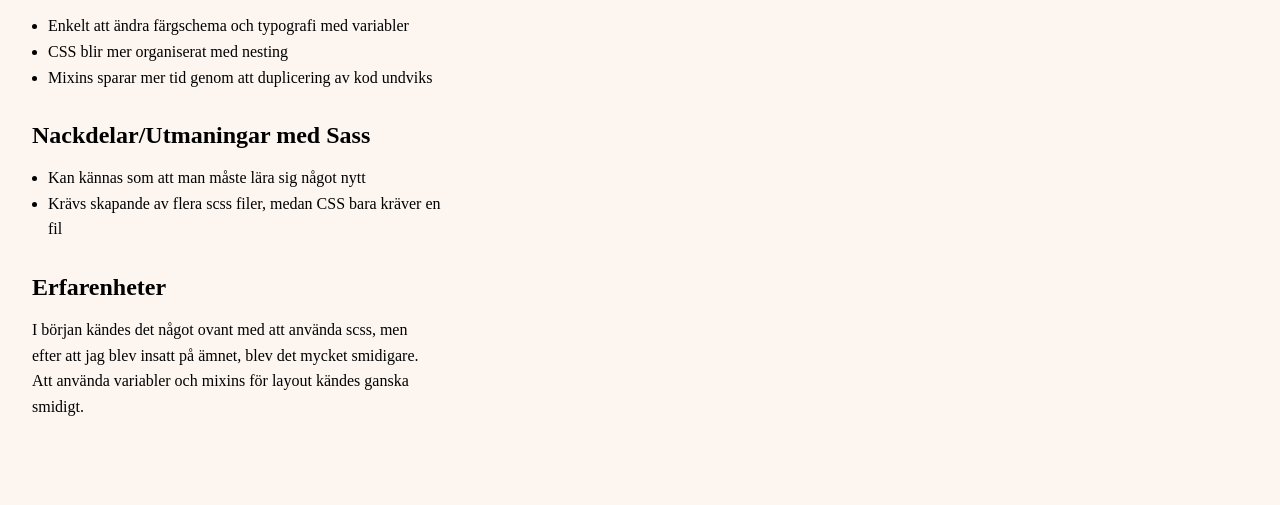
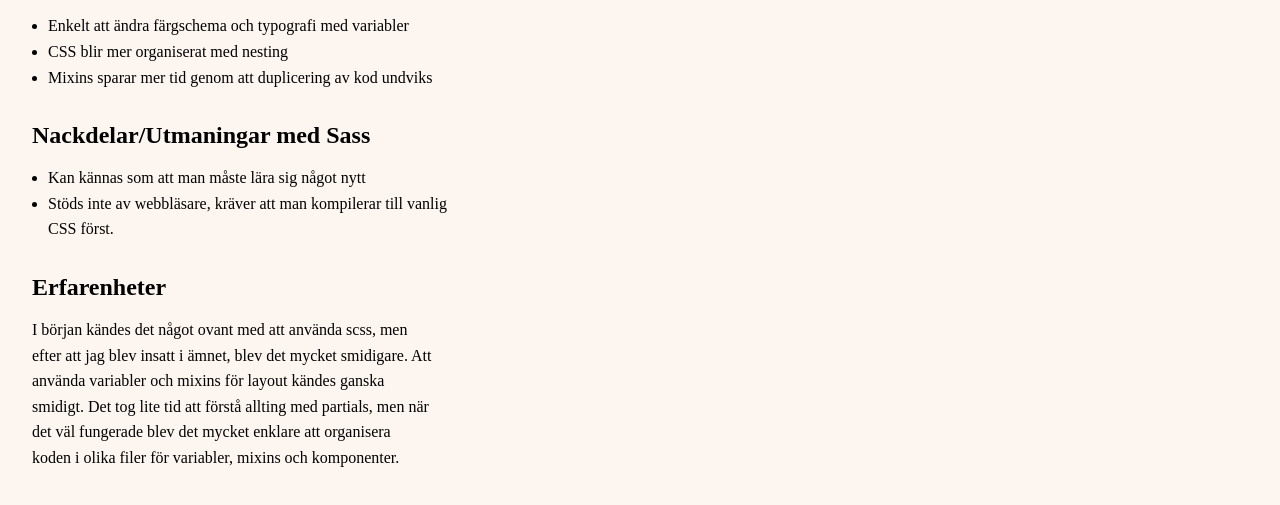
Before and after one commit to aliatwood/labb3-CSS-Preproccesorer, a website: page docs/sass.html in a window 1280 px wide. Shown: the part 193-698 px from the top of the page. Drawn offline with Linux system fonts and the light colour scheme.

Commit message:
uppdatera sass html

```diff
--- a/docs/sass.html
+++ b/docs/sass.html
@@ -38,13 +38,13 @@
             <h2>Nackdelar/Utmaningar med Sass</h2>
             <ul>
                 <li>Kan kännas som att man måste lära sig något nytt</li>
-                <li>Krävs skapande av flera scss filer, medan CSS bara kräver en fil</li>
+                <li>Stöds inte av webbläsare, kräver att man kompilerar till vanlig CSS först.</li>
             </ul>
         </section>
 
         <section>
             <h2>Erfarenheter</h2>
-            <p>I början kändes det något ovant med att använda scss, men efter att jag blev insatt på ämnet, blev det mycket smidigare. Att använda variabler och mixins för layout kändes ganska smidigt.</p>
+            <p>I början kändes det något ovant med att använda scss, men efter att jag blev insatt i ämnet, blev det mycket smidigare. Att använda variabler och mixins för layout kändes ganska smidigt. Det tog lite tid att förstå allting med partials, men när det väl fungerade blev det mycket enklare att organisera koden i olika filer för variabler, mixins och komponenter.</p>
         </section>
 
     </main>
```
Also changed, not shown: src/sass.html (+2 -2 lines).
